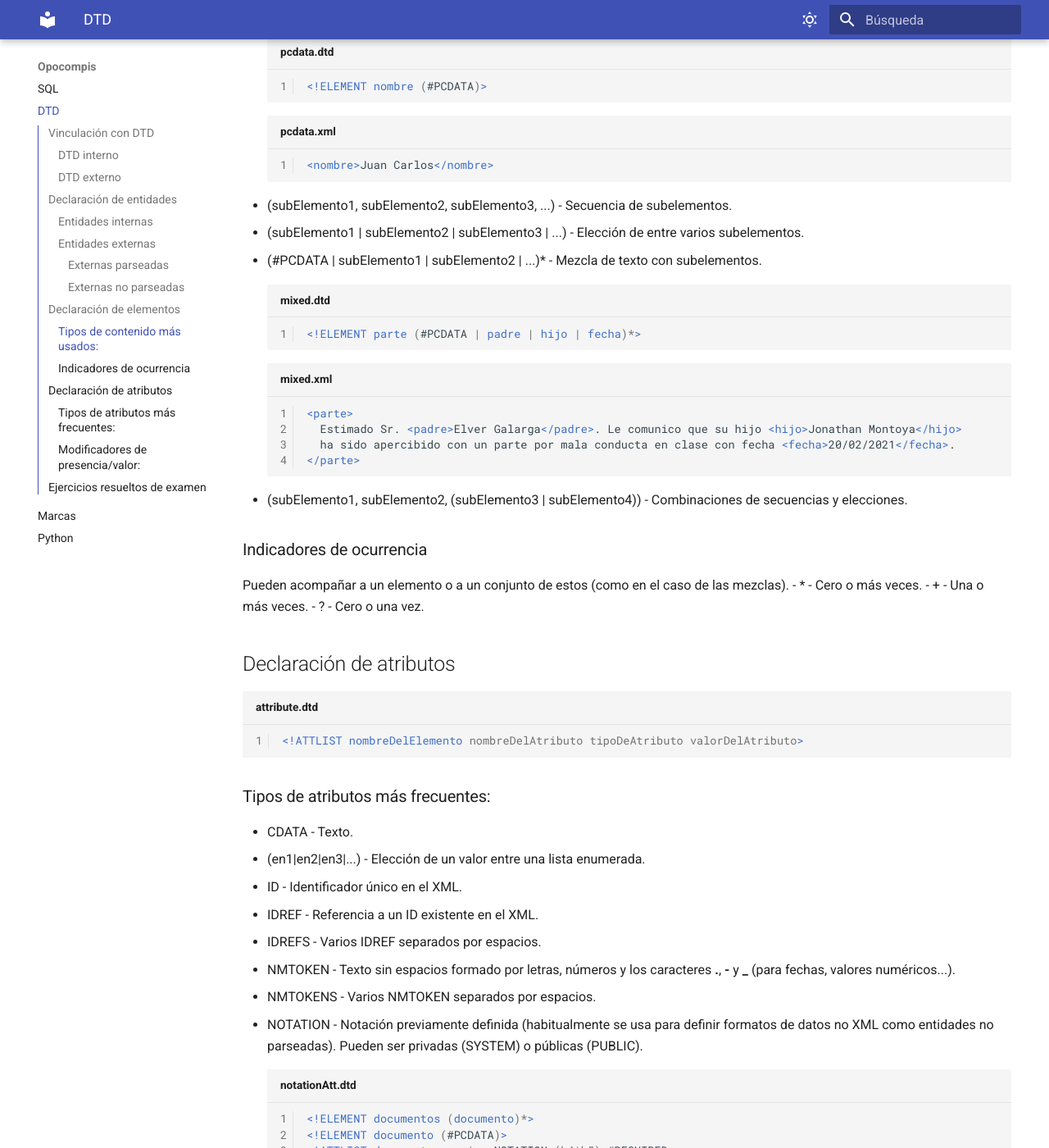
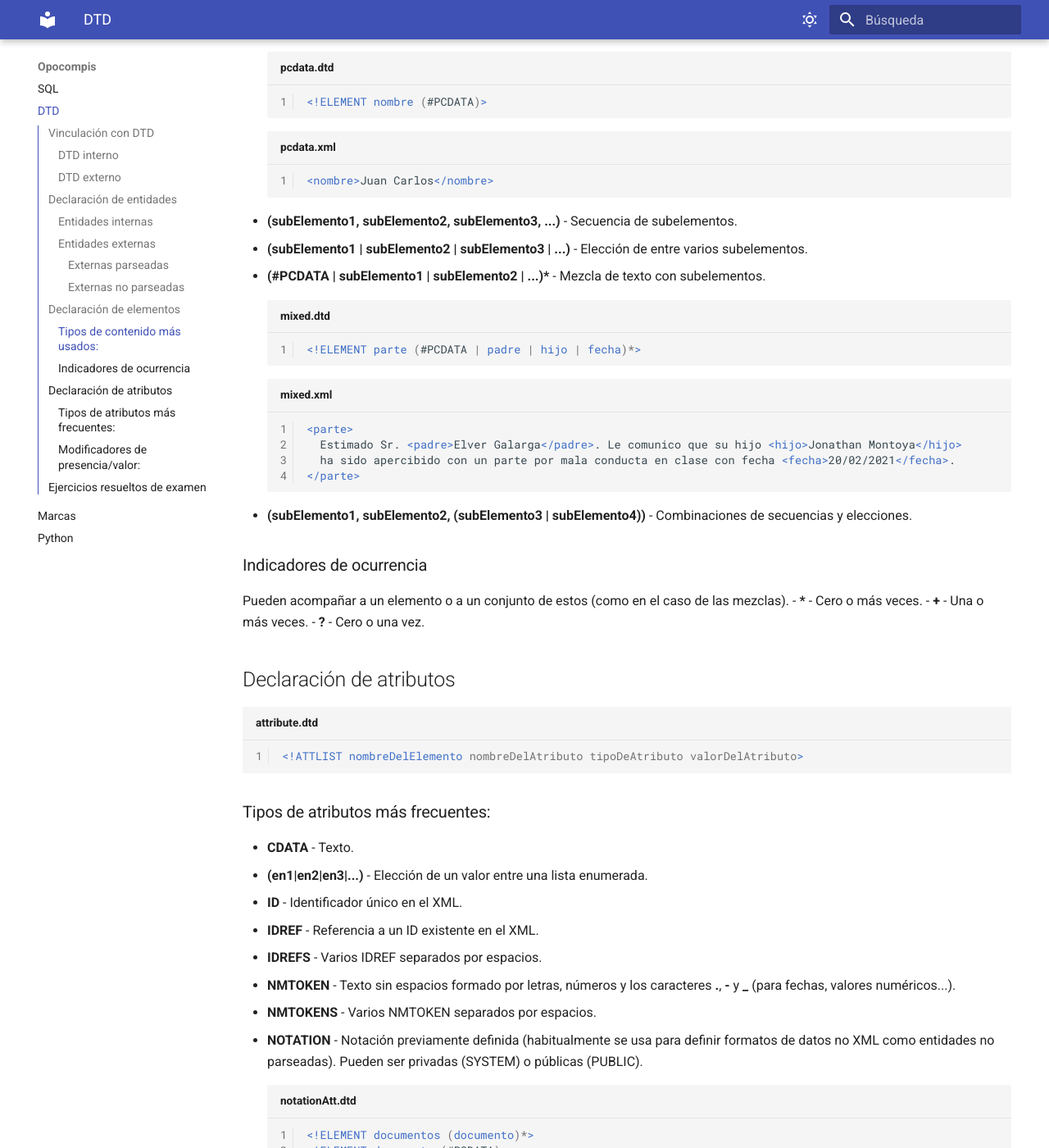
Before and after one commit to Holowachu/opos, an MkDocs documentation site: the page built from docs/DTD.md, in a window 1280 px wide and 1400 px high, scrolled down 2989 px. Shown: the whole window at 82% size. Built offline with MkDocs 1.6.1 and Material for MkDocs 9.7.7, drawn with Linux system fonts in a browser that asks for light colours; some of the changed text lies outside the part shown.

Commit message:
DTD finito 2

````diff
--- a/docs/DTD.md
+++ b/docs/DTD.md
@@ -61,7 +61,7 @@ Son básicamente constantes.
 Vinculan otros documentos externos a nuestro XML.
 
 ####Externas parseadas
-El documento externo debe contener XML válido.
+El documento externo **debe contener XML válido**.
 ```dtd title="extParsedEntity.dtd" linenums="1"
 <!ENTITY capitulo1 SYSTEM "capitulo1.xml">
 ```
@@ -72,13 +72,14 @@ El documento externo debe contener XML válido.
 </entidadelibro>
 ```
 ``` xml title="capitulo1.xml" linenums="1"
-<?xml version="1.0" encoding="UTF-8"?> <capitulo>
+<?xml version="1.0" encoding="UTF-8"?>
+<capitulo>
      <para>Este es el primero capitulo</para>
 </capitulo>
 ```
 
 ####Externas no parseadas
-El documento externo no es XML.
+El documento externo **no es XML**.
 ```dtd title="extNoParsedEntity.dtd" linenums="1"
 <!ELEMENT fruta EMPTY>
 <!ATTLIST fruta foto ENTITY #REQUIRED>
@@ -97,23 +98,23 @@ El documento externo no es XML.
 <!ELEMENT nombreElemento (tipoDeContido)>
 ```
 ###Tipos de contenido más usados:
-* EMPTY - Elementos vacíos.
+* **EMPTY** - Elementos vacíos.
 ```dtd title="empty.dtd" linenums="1"
 <!ELEMENT br EMPTY>
 ```
 ``` xml title="empty.xml" linenums="1"
 <br />
 ```
-* (#PCDATA) - Elementos con texto.
+* **(#PCDATA)** - Elementos con texto.
 ```dtd title="pcdata.dtd" linenums="1"
 <!ELEMENT nombre (#PCDATA)>
 ```
 ``` xml title="pcdata.xml" linenums="1"
 <nombre>Juan Carlos</nombre>
 ```
-* (subElemento1, subElemento2, subElemento3, ...) - Secuencia de subelementos.
-* (subElemento1 | subElemento2 | subElemento3 | ...) - Elección de entre varios subelementos.
-* (#PCDATA | subElemento1 | subElemento2 | ...)* - Mezcla de texto con subelementos.
+* **(subElemento1, subElemento2, subElemento3, ...)** - Secuencia de subelementos.
+* **(subElemento1 | subElemento2 | subElemento3 | ...)** - Elección de entre varios subelementos.
+* **(#PCDATA | subElemento1 | subElemento2 | ...)\*** - Mezcla de texto con subelementos.
 ```dtd title="mixed.dtd" linenums="1"
 <!ELEMENT parte (#PCDATA | padre | hijo | fecha)*>
 ```
@@ -123,28 +124,28 @@ El documento externo no es XML.
   ha sido apercibido con un parte por mala conducta en clase con fecha <fecha>20/02/2021</fecha>.
 </parte>
 ```
-* (subElemento1, subElemento2, (subElemento3 | subElemento4)) - Combinaciones de secuencias y elecciones.
+* **(subElemento1, subElemento2, (subElemento3 | subElemento4))** - Combinaciones de secuencias y elecciones.
 
 ###Indicadores de ocurrencia
 
 Pueden acompañar a un elemento o a un conjunto de estos (como en el caso de las mezclas).
-- \* - Cero o más veces.
--  \+ - Una o más veces.
--  ? - Cero o una vez.
+- **\*** - Cero o más veces.
+-  **\+** - Una o más veces.
+-  **?** - Cero o una vez.
 
 ##Declaración de atributos
 ``` dtd title="attribute.dtd" linenums="1"
 <!ATTLIST nombreDelElemento nombreDelAtributo tipoDeAtributo valorDelAtributo>
 ```
 ###Tipos de atributos más frecuentes:
-* CDATA - Texto.
-* (en1|en2|en3|...) - Elección de un valor entre una lista enumerada.
-* ID - Identificador único en el XML.
-* IDREF - Referencia a un ID existente en el XML.
-* IDREFS - Varios IDREF separados por espacios.
-* NMTOKEN - Texto sin espacios formado por letras, números y los caracteres **.**, **-** y **_**  (para fechas, valores numéricos...).
-* NMTOKENS - Varios NMTOKEN separados por espacios.
-* NOTATION - Notación previamente definida (habitualmente se usa para definir formatos de datos no XML como entidades no parseadas). Pueden ser privadas (SYSTEM) o públicas (PUBLIC).
+* **CDATA** - Texto.
+* **(en1|en2|en3|...)** - Elección de un valor entre una lista enumerada.
+* **ID** - Identificador único en el XML.
+* **IDREF** - Referencia a un ID existente en el XML.
+* **IDREFS** - Varios IDREF separados por espacios.
+* **NMTOKEN** - Texto sin espacios formado por letras, números y los caracteres **.**, **-** y **_**  (para fechas, valores numéricos...).
+* **NMTOKENS** - Varios NMTOKEN separados por espacios.
+* **NOTATION** - Notación previamente definida (habitualmente se usa para definir formatos de datos no XML como entidades no parseadas). Pueden ser privadas (SYSTEM) o públicas (PUBLIC).
 ```dtd title="notationAtt.dtd" linenums="1"
 <!ELEMENT documentos (documento)*>
 <!ELEMENT documento (#PCDATA)>
@@ -190,14 +191,14 @@ Pueden acompañar a un elemento o a un conjunto de estos (como en el caso de las
 ``` xml title="defaultAtt.xml" linenums="1"
 <square width="100" />
 ```
-* \#REQUIRED - Atributo obligatorio.
+* **\#REQUIRED** - Atributo obligatorio.
 ```dtd title="requiredtAtt.dtd" linenums="1"
 <!ATTLIST person number CDATA #REQUIRED>
 ```
 ``` xml title="requiredAtt.xml" linenums="1"
 <person number="5677" />
 ```
-* \#IMPLIED - Atributo opcional.
+* **\#IMPLIED** - Atributo opcional.
 ```dtd title="impliedtAtt.dtd" linenums="1"
 <!ATTLIST contact fax CDATA #IMPLIED>
 ```
@@ -205,20 +206,12 @@ Pueden acompañar a un elemento o a un conjunto de estos (como en el caso de las
 <contact />
 ```
 
-* \#FIXED "Valor fijo" - Atributo con valor fijo.
+* **\#FIXED "Valor fijo"** - Atributo con valor fijo.
 ```dtd title="fixedtAtt.dtd" linenums="1"
 <!ATTLIST sender company CDATA #FIXED "Microsoft">
 ```
 ``` xml title="fixedAtt.xml" linenums="1"
 <sender company="Microsoft" />
-```
-
-* (en1|en2|en3|...) "en1" - Atributo enumerado con valor por defecto.
-```dtd title="enumAtt.dtd" linenums="1"
-<!ATTLIST payment type (check|cash) "cash">
-```
-``` xml title="enumAtt.xml" linenums="1"
-<payment type="check" />
 ```
 
 ##Ejercicios resueltos de examen
````
Also changed, not shown: other parts of docs/DTD.md (+3 -3 lines).
